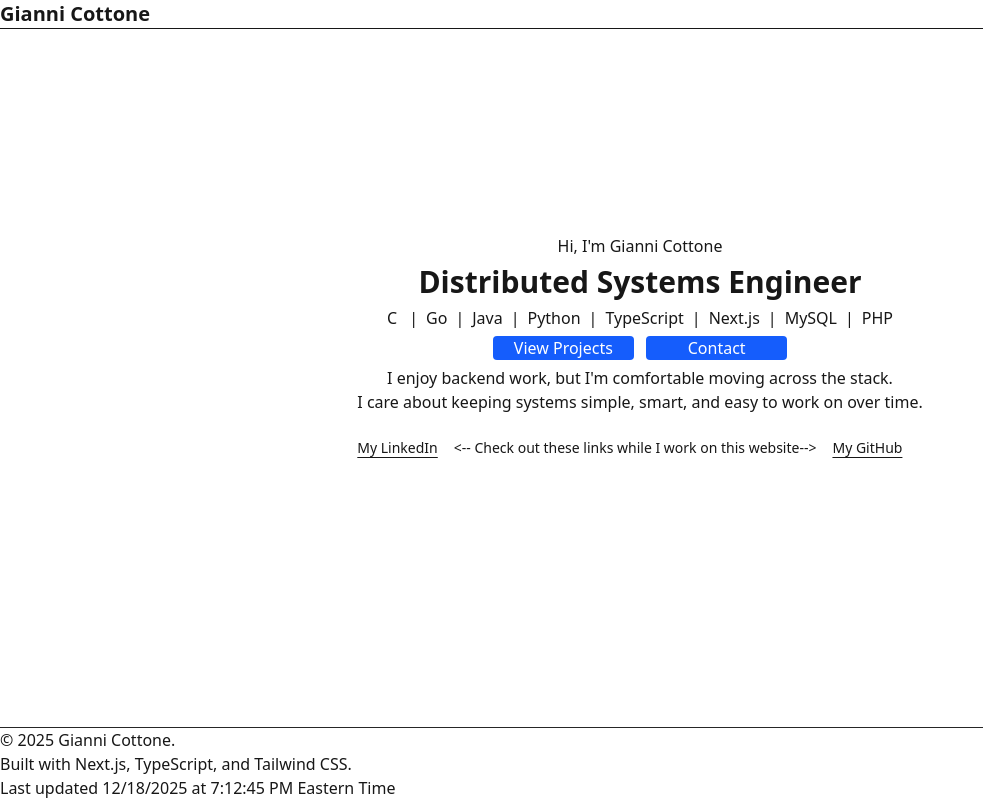
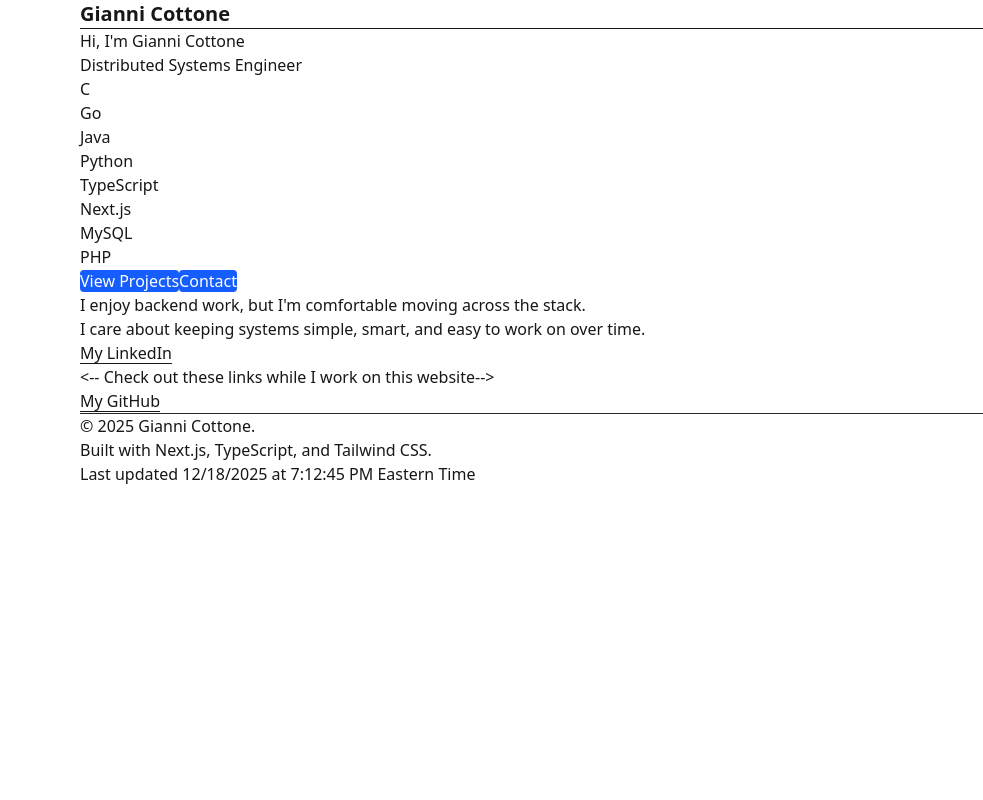
Before and after one commit to giannicottone/gianni-portfolio, a Next.js app: page / in a window 1280 px wide. Shown: the whole page, without its empty margins (0-983 px from the left). Built offline with nearby package versions, Linux system fonts and the light colour scheme.

Commit message:
Restarting Phase 1 for better tailwind semantics, making building easier

```diff
--- a/src/app/(dev)/devtest/page.tsx
+++ b/src/app/(dev)/devtest/page.tsx
@@ -8,5 +8,11 @@ export const metadata = {
 
 export default function DevtestPage() {
   if (process.env.NODE_ENV === "production") notFound();
-  return <div>Devtest</div>;
+  return (
+    <div>
+      <p>One</p>
+      <p>Two</p>
+      <p>Three</p>
+    </div>
+  );
 }
--- a/src/app/layout.tsx
+++ b/src/app/layout.tsx
@@ -16,10 +16,12 @@ export default function RootLayout({
 }) {
   return (
     <html lang="en">
-      <body className="flex min-h-screen flex-col">
+      <body>
+        <div className="mx-auto w-full max-w-6xl px-4">
         <Header />
-          <main className="flex flex-col flex-1">{children}</main>
+          <main>{children}</main>
         <Footer />
+        </div>
       </body>
     </html>
   );
--- a/src/app/page.tsx
+++ b/src/app/page.tsx
@@ -3,23 +3,19 @@ import Link from "next/link";
 
 export default function Home() {
   return (
-     <div className="flex flex-1 items-center justify-center">
+     <div>
 
-      <section className="space-y-1.5 text-center">
+      <section>
 
         <p>
         Hi, I{"'"}m Gianni Cottone
         </p>
 
-        <h1 className="font-bold text-3xl">
+        <h1>
         Distributed Systems Engineer
         </h1>
 
-       <ul className="flex flex-wrap justify-center
-       *:after:content-['|']
-       *:after:mx-2
-       *:last:after:content-none"
-       >
+       <ul>
         <li>C </li>
         <li>Go</li>
         <li>Java</li>
@@ -30,8 +26,7 @@ export default function Home() {
         <li>PHP</li>
       </ul>
 
-        <nav className="flex justify-center gap-3">
-
+        <nav>
           <Link href="/projects" className="btn basis-1/4">
             View Projects
           </Link>
@@ -40,14 +35,14 @@ export default function Home() {
           </Link>
         </nav>
 
-        <p className="mx-auto max-w-xl">
+        <p>
           I enjoy backend work, but I'm comfortable moving across the stack.
           <span className="block">
           I care about keeping systems simple, smart, and easy to work on over time.
           </span>
         </p>
 
-        <div className="mt-6 flex gap-4 text-sm">
+        <div>
         <Link
           href="https://www.linkedin.com/in/gianni-cottone/"
           rel="noreferrer"
--- a/src/components/layout/Footer.tsx
+++ b/src/components/layout/Footer.tsx
@@ -6,7 +6,7 @@ export default async function Footer() {
 
 
   return (
-    <footer className="mt-16 border-t border-neutral-800">
+    <footer className="border-t border-neutral-800">
     <div>
     <div>
     <p>© {new Date().getFullYear()} Gianni Cottone.</p>
```
